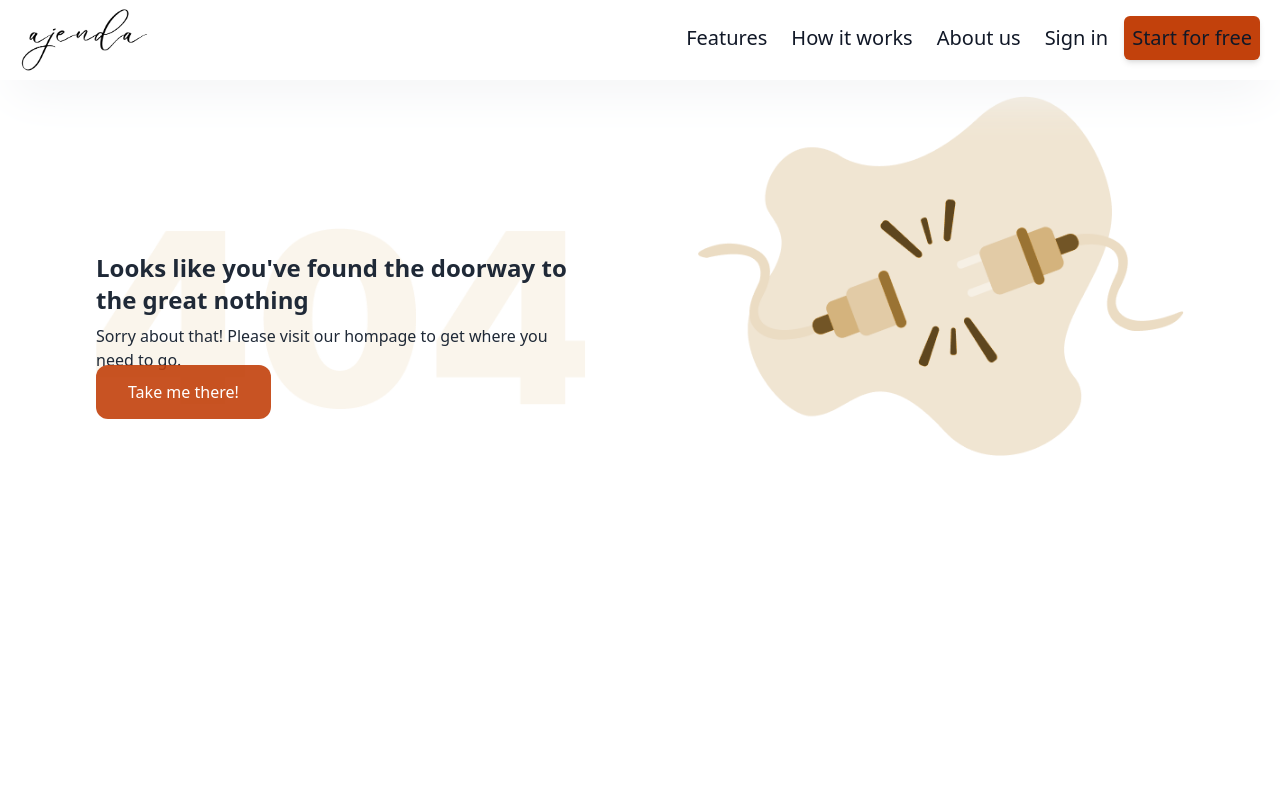
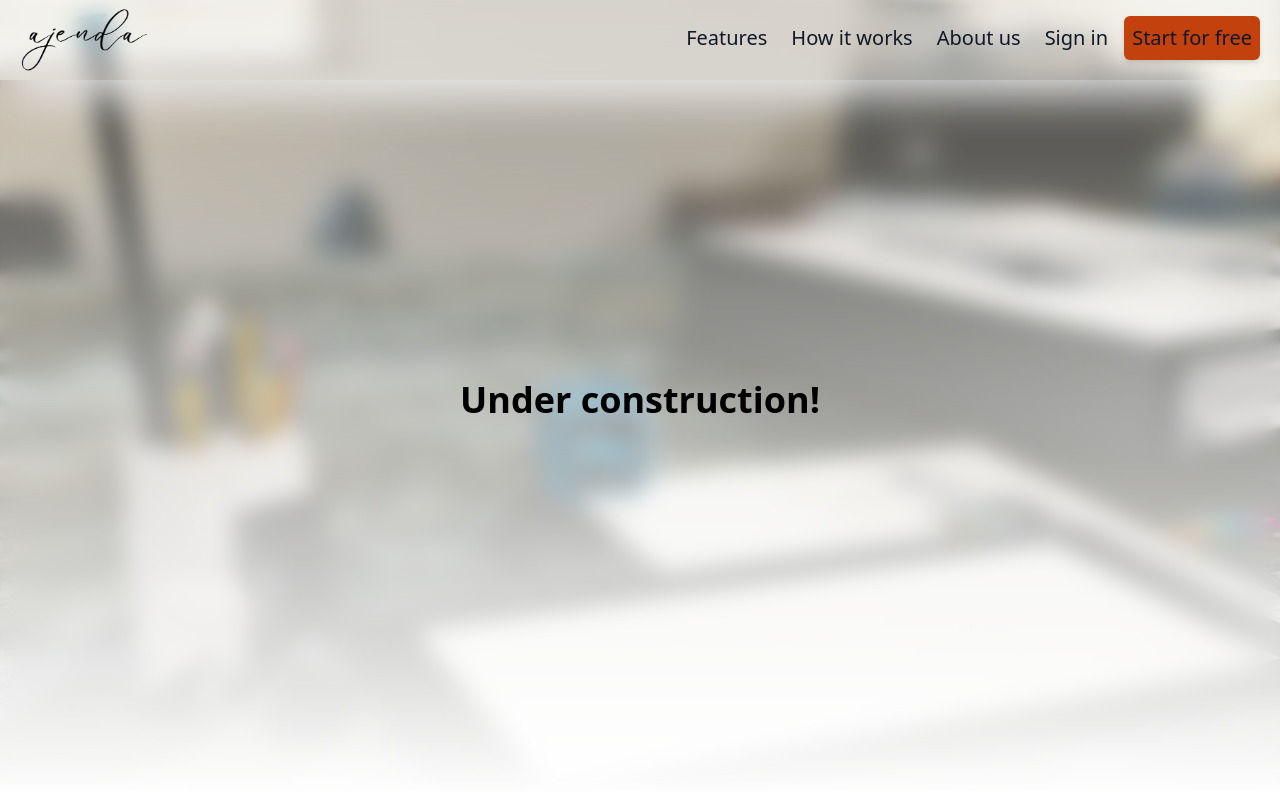
Before and after one commit to CodeX-computing/ajenda, a React (Create React App) app: page /about in a window 1280 px wide. Shown: the top 792 px of the page. Built offline with nearby package versions, Linux system fonts and the light colour scheme.

Commit message:
Create base components

```diff
--- a/src/App.js
+++ b/src/App.js
@@ -1,6 +1,9 @@
 import React from 'react';
 import { BrowserRouter, Routes, Route } from 'react-router-dom';
+import About from './components/About';
+import Features from './components/Features';
 import Home from './components/Home';
+import How from './components/How';
 import Navigation from './components/Navigation';
 import NotFound404 from './components/NotFound404';
 import Signin from './components/Signin';
@@ -12,6 +15,9 @@ function App() {
       <Navigation />
       <Routes>
         <Route exact path="/" element={<Home />} />
+        <Route exact path="/features" element={<Features />} />
+        <Route exact path="/how" element={<How />} />
+        <Route exact path="/about" element={<About />} />
         <Route exact path="/signin" element={<Signin />} />
         <Route exact path="/signup" element={<Signup />} />
         <Route path="*" element={<NotFound404 />} />
--- /dev/null
+++ b/src/components/About.jsx
@@ -0,0 +1,13 @@
+import React from 'react';
+
+function About() {
+  return (
+    <div className="w-screen h-screen bg-heroBg bg-center">
+      <div className="bg-gradient-to-b from-transparent to-white backdrop-blur-md w-full h-full flex justify-center items-center">
+        <h1 className="text-4xl font-bold">Under construction!</h1>
+      </div>
+    </div>
+  );
+}
+
+export default About;
--- /dev/null
+++ b/src/components/Features.jsx
@@ -0,0 +1,13 @@
+import React from 'react';
+
+function Features() {
+  return (
+    <div className="w-screen h-screen bg-heroBg bg-center">
+      <div className="bg-gradient-to-b from-transparent to-white backdrop-blur-md w-full h-full flex justify-center items-center">
+        <h1 className="text-4xl font-bold">Under construction!</h1>
+      </div>
+    </div>
+  );
+}
+
+export default Features;
--- /dev/null
+++ b/src/components/How.jsx
@@ -0,0 +1,13 @@
+import React from 'react';
+
+function How() {
+  return (
+    <div className="w-screen h-screen bg-heroBg bg-center">
+      <div className="bg-gradient-to-b from-transparent to-white backdrop-blur-md w-full h-full flex justify-center items-center">
+        <h1 className="text-4xl font-bold">Under construction!</h1>
+      </div>
+    </div>
+  );
+}
+
+export default How;
--- /dev/null
+++ b/src/components/Todo.jsx
@@ -0,0 +1,13 @@
+import React from 'react';
+
+function Todo() {
+  return (
+    <div className="w-screen h-screen bg-heroBg bg-center">
+      <div className="bg-gradient-to-b from-transparent to-white backdrop-blur-md w-full h-full flex justify-center items-center">
+        <h1 className="text-4xl font-bold">Under construction!</h1>
+      </div>
+    </div>
+  );
+}
+
+export default Todo;
```
